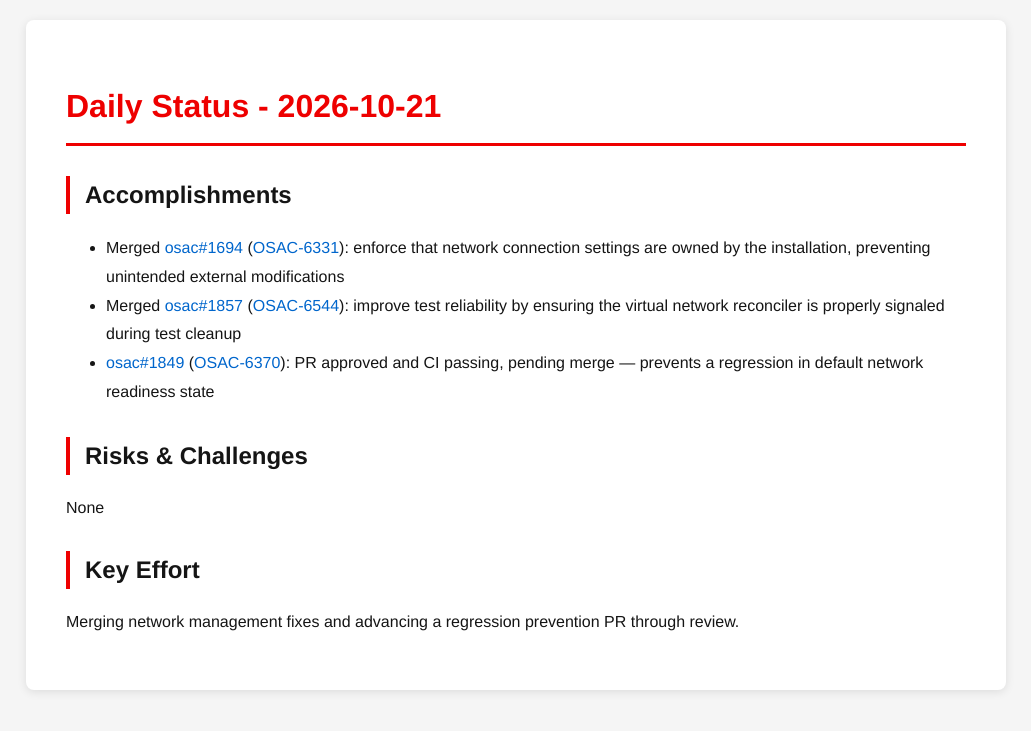
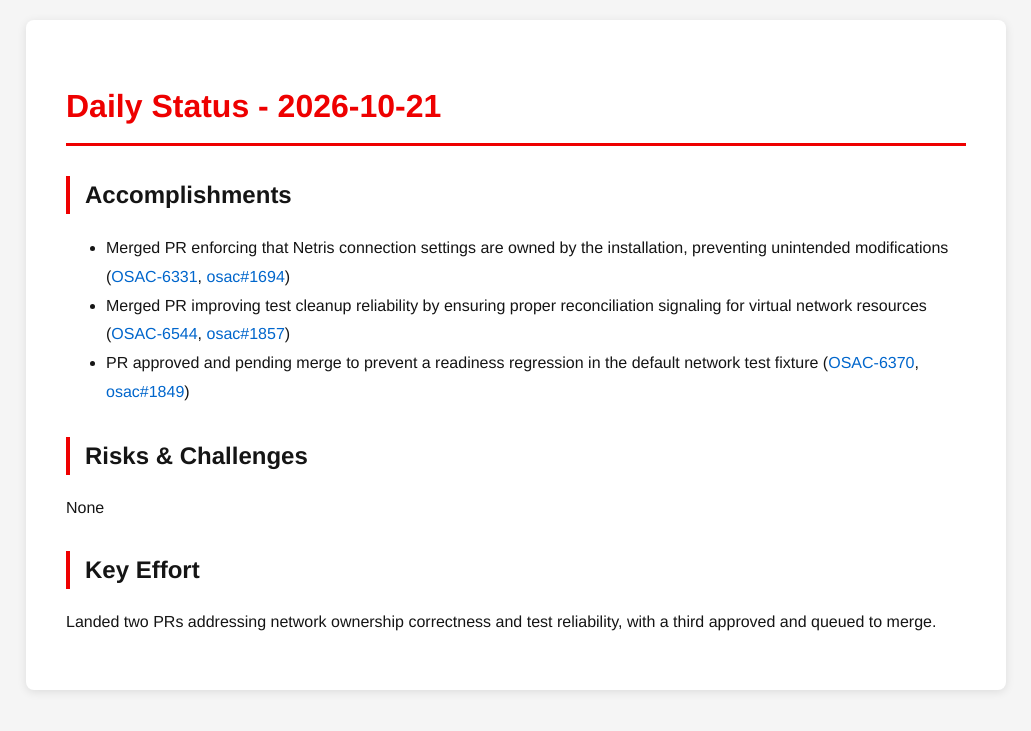
Before and after one commit to tzvatot/daily-status, a Jekyll site: the page built from 2026-10-21.md, in a window 1280 px wide. Shown: the top 731 px of the page, without its empty margins (124-1155 px from the left). Built offline with Jekyll 4.4.1, drawn with Linux system fonts in a browser that asks for light colours.

Commit message:
Daily status update - 2026-10-21

```diff
--- a/2026-10-21.md
+++ b/2026-10-21.md
@@ -7,12 +7,12 @@ date: 2026-10-21
 # Daily Status - 2026-10-21
 
 ## Accomplishments
-- Merged [osac#1694](https://github.com/osac-project/osac/pull/1694) ([OSAC-6331](https://redhat.atlassian.net/browse/OSAC-6331)): enforce that network connection settings are owned by the installation, preventing unintended external modifications
-- Merged [osac#1857](https://github.com/osac-project/osac/pull/1857) ([OSAC-6544](https://redhat.atlassian.net/browse/OSAC-6544)): improve test reliability by ensuring the virtual network reconciler is properly signaled during test cleanup
-- [osac#1849](https://github.com/osac-project/osac/pull/1849) ([OSAC-6370](https://redhat.atlassian.net/browse/OSAC-6370)): PR approved and CI passing, pending merge — prevents a regression in default network readiness state
+- Merged PR enforcing that Netris connection settings are owned by the installation, preventing unintended modifications ([OSAC-6331](https://redhat.atlassian.net/browse/OSAC-6331), [osac#1694](https://github.com/osac-project/osac/pull/1694))
+- Merged PR improving test cleanup reliability by ensuring proper reconciliation signaling for virtual network resources ([OSAC-6544](https://redhat.atlassian.net/browse/OSAC-6544), [osac#1857](https://github.com/osac-project/osac/pull/1857))
+- PR approved and pending merge to prevent a readiness regression in the default network test fixture ([OSAC-6370](https://redhat.atlassian.net/browse/OSAC-6370), [osac#1849](https://github.com/osac-project/osac/pull/1849))
 
 ## Risks & Challenges
 None
 
 ## Key Effort
-Merging network management fixes and advancing a regression prevention PR through review.
+Landed two PRs addressing network ownership correctness and test reliability, with a third approved and queued to merge.
```
